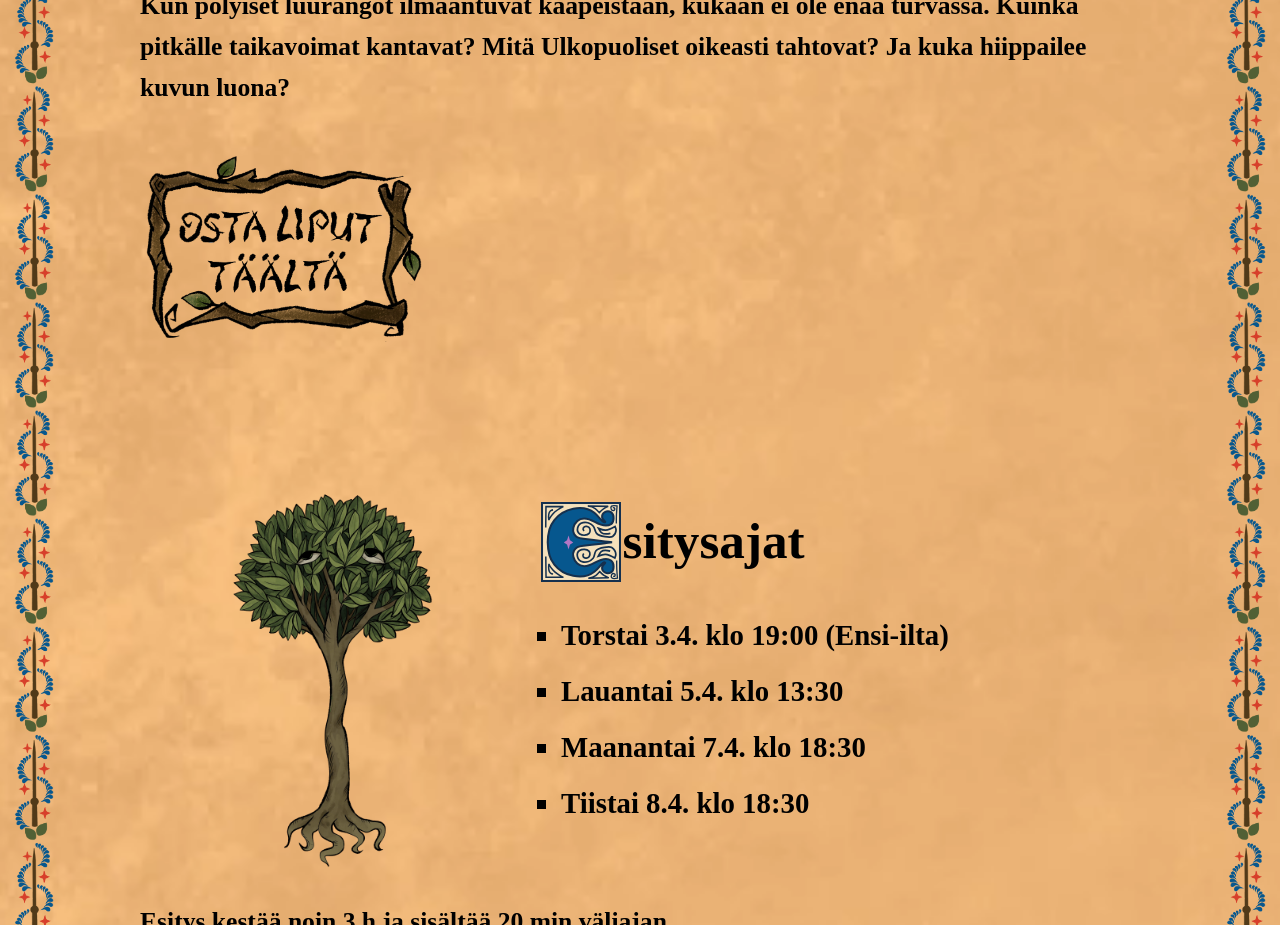
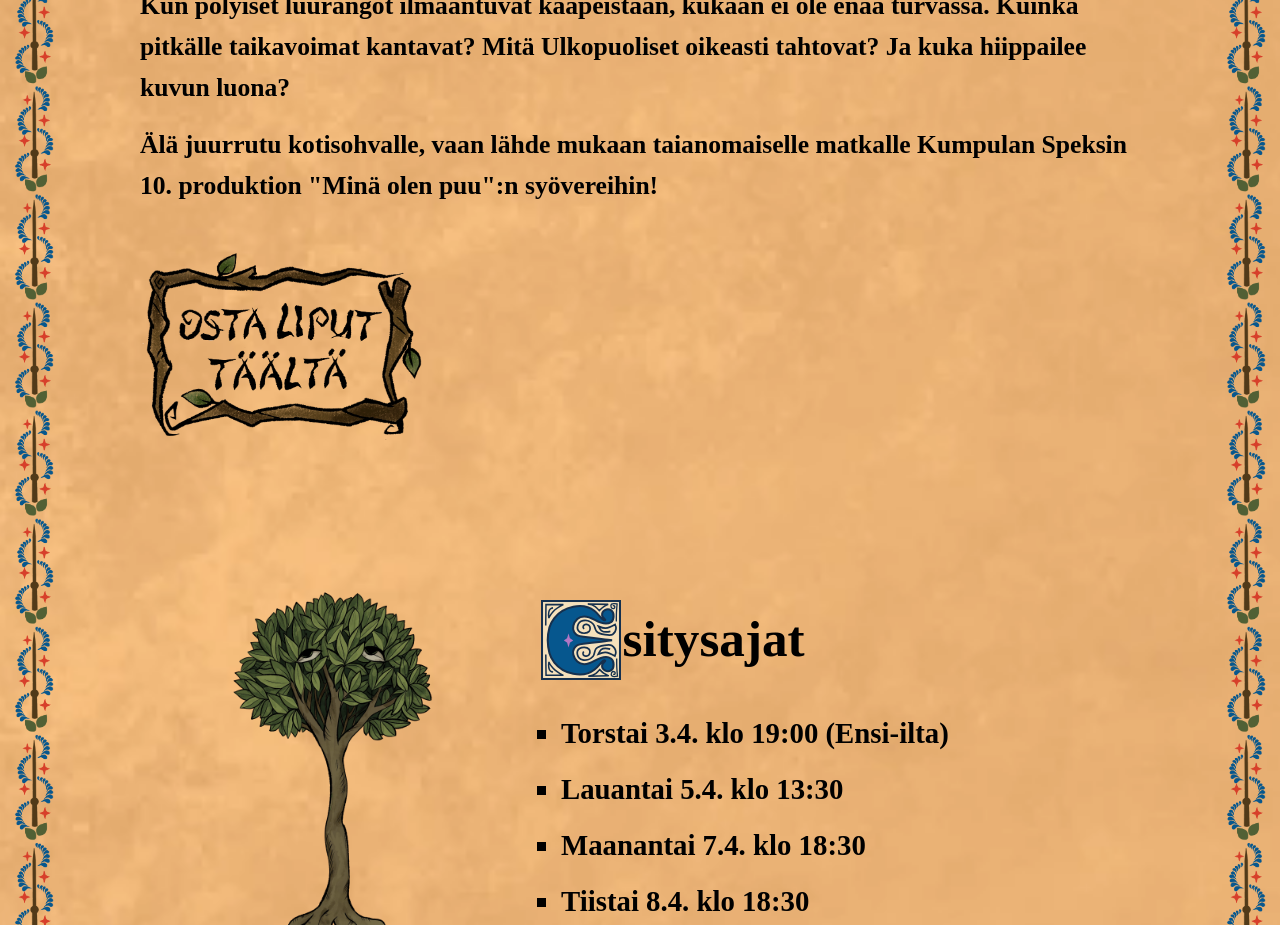
Before and after one commit to hilliaho/speksi25, a React (Vite) app: page / in a window 1280 px wide. Shown: the part 1860-2785 px from the top of the page. Built offline with nearby package versions, Linux system fonts and the light colour scheme; a web font is replaced by a local one.

Commit message:
Fix synopsis

```diff
--- a/src/App.jsx
+++ b/src/App.jsx
@@ -63,6 +63,7 @@ const App = () => {
           <p>{info.synopsis[1]}</p>
           <p>{info.synopsis[2]}</p>
           <p>{info.synopsis[3]}</p>
+          <p>{info.synopsis[4]}</p>
         </div>
         <p className="language-info">{info.kielitieto}</p>
         <div className="ticket-button">
```
